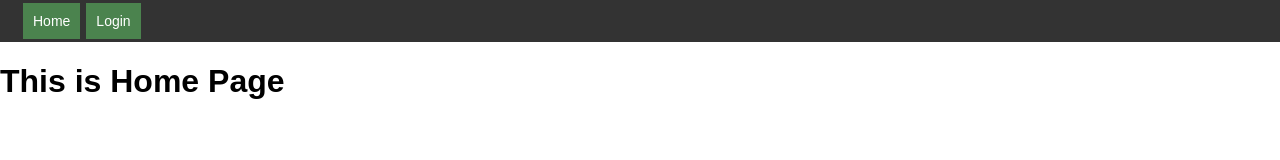
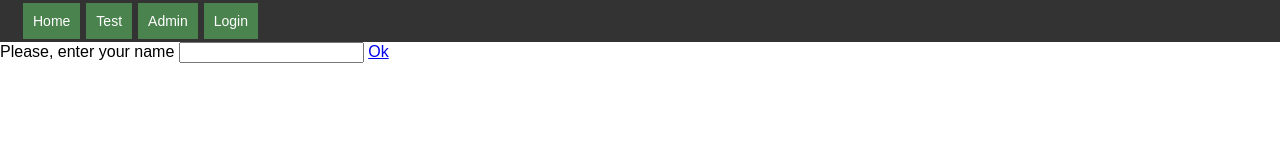
Before and after one commit to LiubomyrRomankiv/Bionic-finalproject, a website built with webpack: page src/index.html in a window 1280 px wide. Built offline with nearby package versions, Linux system fonts and the light colour scheme.

Commit message:
Menu and router created

```diff
--- a/package.json
+++ b/package.json
@@ -1,5 +1,5 @@
 {
-  "name": "lesson8",
+  "name": "finalProject",
   "version": "1.0.0",
   "description": "",
   "main": "index.html",
@@ -27,6 +27,7 @@
     "webpack": "^3.4.1"
   },
   "dependencies": {
+    "handlebars": "^4.0.10",
     "lodash": "^4.17.4",
     "webpack-dev-server": "^2.6.1"
   }
--- a/src/index.js
+++ b/src/index.js
@@ -4,6 +4,9 @@ import './main.scss';
 
 import router from './router';
 import user from './user';
+import Menu from './menu';
 
 router.init();
 user.init();
+let menu = new Menu();
+menu.render();
--- a/src/main.scss
+++ b/src/main.scss
@@ -41,7 +41,7 @@ body{
   margin: 0;
 }
 
-.menu-item{
+.menu-item a{
   display: inline-block;
   padding: 10px;
   margin: 3px;
--- a/src/menu/index.js
+++ b/src/menu/index.js
@@ -1,72 +1,29 @@
 'use strict';
 
 import _ from 'lodash';
+import handlebars from 'handlebars';
+
 import router from '../router';
+import user from '../user';
+import menuTemplate from './menu.html';
 import menuItemsList from './menu.json';
-import user from '../user';
 
-let createMenu = ( selectorId, filter ) => {
-  let menuBlock = document.getElementById(selectorId);
-  menuBlock.innerHTML = '';
-  let attributes = [
-    {
-      name: 'id',
-      val: 'menu'
-    },
-    {
-      name: 'class',
-      val: 'menu'
-    }
-  ];
-  let menu = createElement('ul', attributes);
+const DEFAULT_MENU_SELECTOR = '#nav-menu';
+const DEFAULT_MENU_TEMPLATE = menuTemplate;
+const DEFAULT_MENU_DATA = menuItemsList;
 
-  let menuFilter =  _.filter( menuItemsList, filter );
-
-  for (let i = 0; i < menuFilter.length; i++){
-    let menuItem = createMenuItem( menuFilter[i], i);
-    menu.appendChild(menuItem);
-  }
-  menuBlock.appendChild(menu);
+class Menu {
+  constructor(user = 'guest', content = DEFAULT_MENU_TEMPLATE, selector = DEFAULT_MENU_SELECTOR, data = DEFAULT_MENU_DATA) {
+    this.user = user;
+    this.selector = selector;
+    this.content = content;
+    this.data = {
+      menu: data
     };
-
-let createMenuItem = (item, itemId) => {
-  let attributes = [
-    {
-      name: 'id',
-      val: 'menu-item'+itemId
-    },
-    {
-      name: 'class',
-      val: 'menu-item menu-item'+itemId
-    },
-    {
-      name: 'href',
-      val: item.link
-    }
-  ];
-
-  let menuItem = createElement('li');
-  let menuItemLink = createElement('a', attributes, item.text);
-
-  menuItem.appendChild(menuItemLink);
-  return menuItem;
-};
-
-let createElement = (element, attriburtesArray, text) => {
-  let newElement = document.createElement(element);
-  if(!!attriburtesArray){
-    for(let i = 0; i < attriburtesArray.length; i++){
-      newElement.setAttribute(attriburtesArray[i].name, attriburtesArray[i].val);
-    }
-  }
-  if(!!text){
-    newElement.innerHTML = text;
-  }
-  return newElement;
   }
 
-let drawActiveMenuItems = (item) => {
-  let menu = document.getElementById('menu');
+  drawActiveMenuItems(item) {
+    let menu = document.querySelector(this.selector);
     let activeMenuItem = menu.querySelector('.active');
 
     if(!!activeMenuItem){
@@ -76,41 +33,38 @@ let drawActiveMenuItems = (item) => {
     if(!!item){
       item.classList.add('active');
     } else {
-    drawActiveMenuItemsHash(menu);
+      this.drawActiveMenuItemsHash(menu);
     }
   };
 
-let drawActiveMenuItemsHash = (menu) => {
-  let menuItems = menu.querySelectorAll('.menu-item');
+  drawActiveMenuItemsHash(menu) {
+    let menuItems = menu.querySelectorAll('.menu-item a');
     let hash = location.hash;
-  for (let i = 0; i < menuItems.length; i++) {
-    let href = menuItems[i].getAttribute('href');
-    if (href === hash){
-      menuItems[i].classList.add('active');
-      break;
+    let active = _.find(menuItems, (item) => {
+      let href = item.getAttribute('href');
+      return href === hash;
+    });
+    active.classList.add('active');
   }
+
+  init() {
+    let menu = document.querySelector(this.selector);
+
+    menu.addEventListener('click', (e) => {
+      let hash = e.target.getAttribute('href');
+      router.renderPage(hash);
+      this.drawActiveMenuItems(e.target);
+    }, true);
+  }
+
+  render() {
+    let parentElement = document.querySelector(this.selector);
+    let html = handlebars.compile(this.content)(this.data);
+    parentElement.innerHTML = html;
+
+    this.init();
+    this.drawActiveMenuItems();
   }
 }
 
-let init = (filter) => {
-  createMenu( 'nav-menu', filter );
-
-  let menuItems = document.querySelectorAll('#menu a');
-  let activeItem = _.find(menuItems, {url: window.location.hash});
-
-  drawActiveMenuItems(activeItem);
-
-  _.each(menuItems, (item) => {
-    item.addEventListener('click', function(event){
-      let hash = this.getAttribute('href');
-      drawActiveMenuItems(item);
-
-      router.renderPage(hash);
-    });
-  });
-};
-
-export default {
-  init,
-  drawActiveMenuItems,
-};
+export default Menu;
--- /dev/null
+++ b/src/menu/menu.html
@@ -0,0 +1,5 @@
+<ul class="menu">
+  {{#each menu}}
+    <li class="menu-item menu-item"><a href="{{link}}">{{text}}</a></li>
+  {{/each}}
+</ul>
--- a/src/menu/menu.json
+++ b/src/menu/menu.json
@@ -7,18 +7,11 @@
     "text": "Home"
   },
   {
-    "guest": false,
+    "guest": true,
     "user": true,
     "admin": true,
-    "link": "#/about",
-    "text": "About"
-  },
-  {
-    "guest": false,
-    "user": true,
-    "admin": true,
-    "link": "#/contacts",
-    "text": "Contacts"
+    "link": "#/test",
+    "text": "Test"
   },
   {
     "guest": false,
--- a/src/pages/about/about.page.js
+++ /dev/null
@@ -1,15 +0,0 @@
-'use strict';
-
-import Page from '../page';
-import aboutPageContent from './about.page.html';
-
-class AboutPage extends Page {
-	constructor(url){
-		super(url);
-		this.content = aboutPageContent;
-	}
-}
-
-let aboutPage = new AboutPage('#/about');
-
-export default aboutPage;
--- a/src/pages/contacts/contacts.page.html
+++ /dev/null
@@ -1,3 +0,0 @@
-<div id="contacts-page">
-  <h1>This is contacts page</h1>
-</div>
--- a/src/pages/contacts/contacts.page.js
+++ /dev/null
@@ -1,15 +0,0 @@
-'use strict';
-
-import Page from '../page';
-import contactsPageContent from './contacts.page.html';
-
-class ContactsPage extends Page {
-  constructor(url){
-    super(url);
-    this.content = contactsPageContent;
-  }
-}
-
-let contactsPage = new ContactsPage('#/contacts');
-
-export default contactsPage;
--- a/src/pages/home/home.page.html
+++ b/src/pages/home/home.page.html
@@ -1,3 +1,7 @@
 <div id="home-page">
-	<h1>This is Home Page</h1>
+  <div class="newuser-block">
+    <label for="" class="newuser-label">Please, enter your name</label>
+    <input type="text" class="newuser-nameinput" value="">
+    <a class="test-link" href="#/test">Ok</a>
+  </div>
 </div>
--- a/src/pages/home/home.page.js
+++ b/src/pages/home/home.page.js
@@ -1,14 +1,32 @@
 'use strict';
 
 import Page from '../page';
+import router from '../../router';
 import homePageContent from './home.page.html';
 
+class HomePage extends Page {
+  constructor(url){
+    super(url);
+    this.content = homePageContent;
+    this.data = { title: 'This is Home Page' };
+  }
+  whenPageRendered() {
+    this.goTest();
+  }
+  goTest() {
+    let userNameInput = document.querySelector('.newuser-nameinput');
+    let userName = '';
+    let link = document.querySelector('.test-link');
 
-class HomePage extends Page {
-	constructor(url){
-		super(url);
-		this.content = homePageContent;
-	}
+    link.addEventListener('click', (e) => {
+      e.preventDefault();
+      console.log(this);
+      let hash = this.getAttribute('href');
+      if (userName) {
+        router.renderPage(hash);
+      }
+    });
+  }
 }
 
 let homePage = new HomePage('#/');
--- a/src/pages/page.js
+++ b/src/pages/page.js
@@ -1,13 +1,15 @@
 'use strict';
+
+import handlebars from 'handlebars';
 
 const DEFAULT_SELECTOR = '#page';
 
-
 class Page {
-  constructor(url = '', content = '', selector = DEFAULT_SELECTOR) {
+  constructor(url = '', content = '', selector = DEFAULT_SELECTOR, data = '') {
     this.url = url;
     this.content = content;
     this.selector = selector;
+    this.data = data;
   }
 
   whenPageRendered() {
@@ -21,10 +23,10 @@ class Page {
 
   render(){
     let parentElement = document.querySelector(this.selector);
+    let html = handlebars.compile(this.content)(this.data);
 
     let promise = new Promise((resolve, reject) => {
-
-      parentElement.innerHTML = this.content;
+      parentElement.innerHTML = html;
       resolve('OK');
     });
 
--- /dev/null
+++ b/src/pages/test/test.page.js
@@ -0,0 +1,15 @@
+'use strict';
+
+import Page from '../page';
+import testPageContent from './test.page.html';
+
+class TestPage extends Page {
+	constructor(url){
+		super(url);
+		this.content = testPageContent;
+	}
+}
+
+let testPage = new TestPage('#/test');
+
+export default testPage;
--- a/src/router.js
+++ b/src/router.js
@@ -1,48 +1,42 @@
 'use strict';
 
 import _ from 'lodash';
+
 import homePage from './pages/home/home.page';
-import aboutPage from './pages/about/about.page';
 import loginPage from './pages/login/login.page';
-import contactsPage from './pages/contacts/contacts.page';
+import testPage from './pages/test/test.page';
 import adminPage from './pages/admin/admin.page';
 
-import menu from './menu';
+// import menu from './menu';
 import user from './user';
 
-// let pages = [homePage, aboutPage, loginPage, contactsPage, adminPage];
-let adminPages = [homePage, aboutPage, contactsPage, adminPage];
-let loginedUserPages = [homePage, aboutPage, contactsPage];
-let unLoginedUserPages = [homePage, loginPage];
+let unLoginedUserPages = [homePage, loginPage, testPage];
 
 let pages = unLoginedUserPages;
 
 let init = () => {
   let url = window.location.hash;
-
   renderPage(url);
 };
 
 let renderPage = (hash) => {
-  let status = user.getStatus();
-  let menuFilter = {guest: true};
+  // let status = user.getStatus();
+  // let menuFilter = {guest: true};
 
-  if ( status === 'admin' ){
-    pages = adminPages;
-    menuFilter = {admin: true};
-  }
-  if ( status === 'user' ){
-    pages = loginedUserPages;
-    menuFilter = {user: true};
-  }
-  if ( status === 'guest' ){
-    pages = unLoginedUserPages;
-    menuFilter = {guest: true};
-  }
+  // if ( status === 'admin' ){
+  //   pages = adminPages;
+  //   menuFilter = {admin: true};
+  // }
+  // if ( status === 'user' ){
+  //   pages = loginedUserPages;
+  //   menuFilter = {user: true};
+  // }
+  // if ( status === 'guest' ){
+  //   pages = unLoginedUserPages;
+  //   menuFilter = {guest: true};
+  // }
 
   let page = _.find(pages, {url: hash});
-
-  menu.init(menuFilter);
 
   page ? page.render() : homePage.render();
 };
@@ -50,8 +44,8 @@ let renderPage = (hash) => {
 let redirectToPage = (href) => {
   renderPage(href);
   window.location.href = href;
-  let pageMenuItem = document.querySelector('.menu-item[href="'+href+'"]');
-  menu.drawActiveMenuItems( pageMenuItem );
+  // let pageMenuItem = document.querySelector('.menu-item[href="'+href+'"]');
+  // menu.drawActiveMenuItems( pageMenuItem );
 }
 
 export default { init, renderPage, redirectToPage };
--- a/webpack.config.js
+++ b/webpack.config.js
@@ -40,5 +40,10 @@ module.exports = {
   ],
   devServer: {
     contentBase: path.join(__dirname, 'dist')
+  },
+  resolve: {
+    alias: {
+      'handlebars': 'handlebars/dist/handlebars.min.js'
+    }
   }
 };
```
Also changed, not shown: dist/bundle.css, src/pages/test/test.page.html (renamed from src/pages/about/about.page.html), 1 other file. Lines whose indentation alone changed are shown as unchanged.
